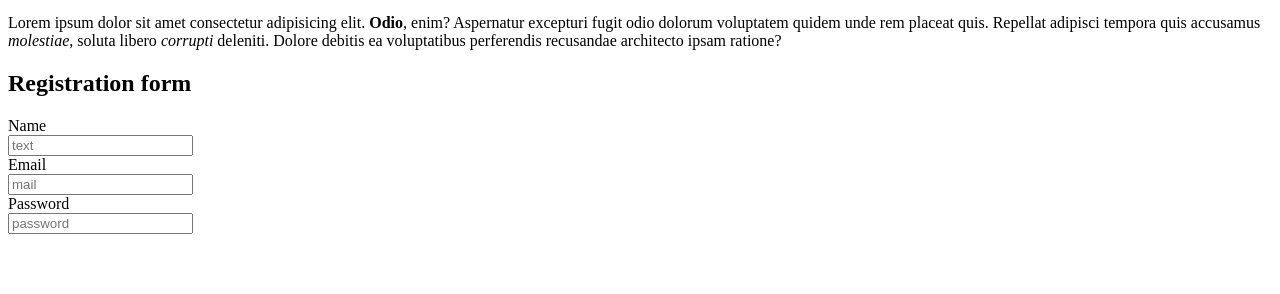
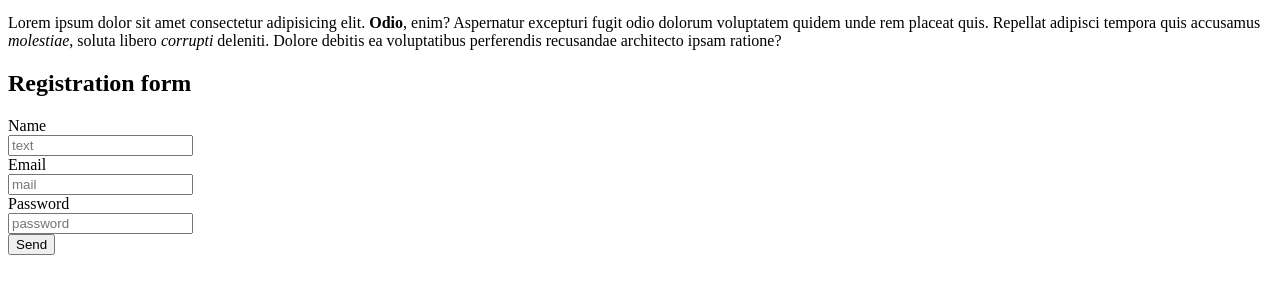
Before and after one commit to OlenaDmytriienko/Front-end_-, a plain HTML site: page lesson_04/task3/index.html in a window 1280 px wide. Shown: the part 136-430 px from the top of the page. Drawn offline with Linux system fonts and the light colour scheme.

Commit message:
lesson_04/6

```diff
--- a/lesson_04/task3/index.html
+++ b/lesson_04/task3/index.html
@@ -24,7 +24,8 @@
                     Email <br>
                     <input type="email" placeholder="mail"> <br>
                     Password <br>
-                    <input type="password" placeholder="password">
+                    <input type="password" placeholder="password"> <br>
+                    <input type="submit" value="Send"></p>
           </footer>
 </div>
 
```
Also changed, not shown: lesson_04/task3/pages/contact.html (+2 -1 lines), lesson_04/task3/pages/foromus.html (+2 -1 lines), 1 other file.
